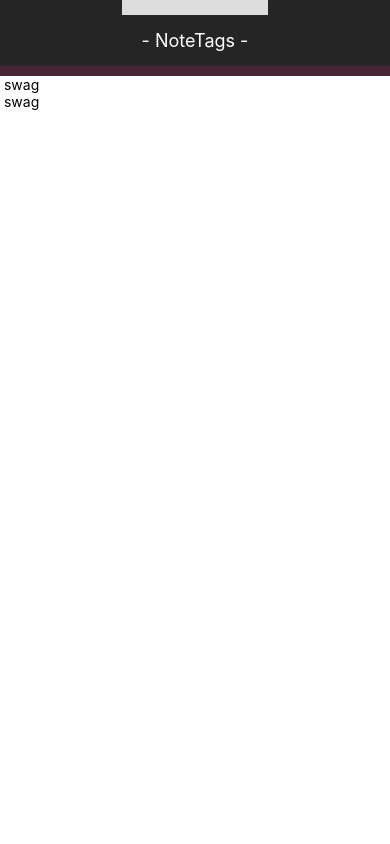
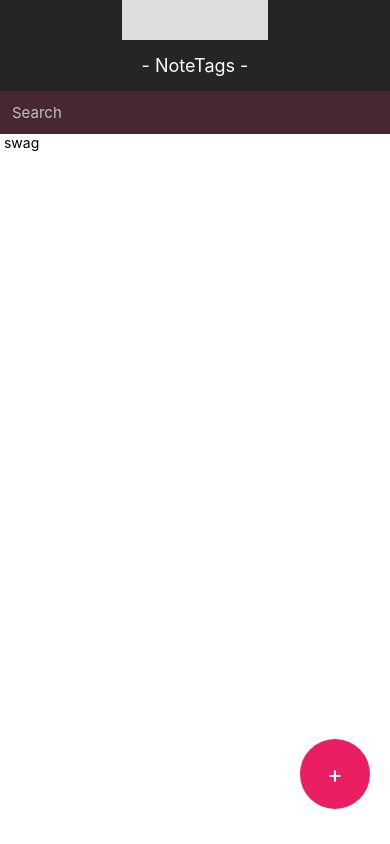
Before and after one commit to iloveswisscheese/calhacks2018, a React Native app in the folder NoteTags/: screen / in a window 390 px wide. Built offline with nearby package versions, Linux system fonts and the light colour scheme.

Commit message:
header, button, small main changes

```diff
--- a/NoteTags/contents/AddNoteButton.js
+++ b/NoteTags/contents/AddNoteButton.js
@@ -12,9 +12,29 @@ import {
 export default class AddNoteButton extends Component {
   render() {
     return (
-      <View>
-      <Text> swag </Text>
-      </View>
+      <TouchableOpacity style={styles.addButton}>
+          <Text style={styles.addButtonText}>+</Text>
+      </TouchableOpacity>
     );
   }
 }
+
+const styles = StyleSheet.create({
+    addButton: {
+        position: 'absolute',
+        zIndex: 11,
+        right: 20,
+        bottom: 35,
+        backgroundColor: '#E91E63',
+        width: 70,
+        height: 70,
+        borderRadius: 35,
+        alignItems: 'center',
+        justifyContent: 'center',
+        elevation: 8
+    },
+    addButtonText: {
+        color: '#fff',
+        fontSize: 24
+    }
+})
--- a/NoteTags/contents/Header.js
+++ b/NoteTags/contents/Header.js
@@ -12,9 +12,17 @@ import {
 export default class Header extends React.Component {
   render() {
     return (
+        <View>
             <View style = {styles.header}>
-                  <Text style = {styles.headerText}> - NoteTags - </Text>
+                <Text style = {styles.headerText}> - NoteTags - </Text>
             </View>
+            <View style = {styles.searchBar}>
+                <TextInput style = {styles.searchBarText}
+                placeholder = 'Search'
+                placeholderTextColor = 'silver'>
+                </TextInput>
+            </View>
+        </View>
     );
   }
 }
@@ -26,55 +34,23 @@ const styles = StyleSheet.create({
     header: {
         backgroundColor: '#252525',
         alignItems: 'center',
-        justifyContent:'center',
-        borderBottomWidth: 10,
-        borderBottomColor: '#482734'
+        justifyContent:'center'
     },
     headerText: {
         color: 'white',
         fontSize: 18,
-        borderTopWidth: 15,
+        borderTopWidth: 40,
         borderTopColor: '#ddd',
         padding: 15
     },
-    scrollContainer: {
-        flex: 1,
-        marginBottom: 100
+    searchBar: {
+        alignItems: 'stretch',
+        justifyContent:'center',
+        backgroundColor: '#482734',
     },
-    footer: {
-        position: 'absolute',
-        bottom: 0,
-        left: 0,
-        right: 0,
-        zIndex: 10
-    },
-    searchBar: {
-      color: 'black',
-      backgroundColor: '#E91E63'
-    },
-    textInput: {
-        alignSelf: 'stretch',
-        color: '#fff',
-        padding: 20,
-        backgroundColor: '#dddddd',
-        borderTopWidth:2,
-        borderTopColor: '#ededed'
-    },
-    addButton: {
-        position: 'absolute',
-        zIndex: 11,
-        right: 20,
-        bottom: 90,
-        backgroundColor: '#E91E63',
-        width: 70,
-        height: 70,
-        borderRadius: 35,
-        alignItems: 'center',
-        justifyContent: 'center',
-        elevation: 8
-    },
-    addButtonText: {
-        color: '#fff',
-        fontSize: 24
+    searchBarText: {
+        color: 'white',
+        fontSize: 15,
+        padding: 12
     }
 })
--- a/NoteTags/screens/Main.js
+++ b/NoteTags/screens/Main.js
@@ -19,7 +19,7 @@ export default class Main extends Component {
           <Header />
           <NotesContainer />
           <AddNoteButton />
-      </View>
+        </View>
     );
   }
 }
@@ -27,20 +27,6 @@ export default class Main extends Component {
 const styles = StyleSheet.create({
     container: {
         flex: 1,
-    },
-    header: {
-        backgroundColor: '#252525',
-        alignItems: 'center',
-        justifyContent:'center',
-        borderBottomWidth: 10,
-        borderBottomColor: '#482734'
-    },
-    headerText: {
-        color: 'white',
-        fontSize: 18,
-        borderTopWidth: 15,
-        borderTopColor: '#ddd',
-        padding: 15
     },
     scrollContainer: {
         flex: 1,
@@ -52,34 +38,5 @@ const styles = StyleSheet.create({
         left: 0,
         right: 0,
         zIndex: 10
-    },
-    searchBar: {
-        color: 'black',
-        backgroundColor: '#E91E63'
-    },
-    textInput: {
-        alignSelf: 'stretch',
-        color: '#fff',
-        padding: 20,
-        backgroundColor: '#dddddd',
-        borderTopWidth:2,
-        borderTopColor: '#ededed'
-    },
-    addButton: {
-        position: 'absolute',
-        zIndex: 11,
-        right: 20,
-        bottom: 90,
-        backgroundColor: '#E91E63',
-        width: 70,
-        height: 70,
-        borderRadius: 35,
-        alignItems: 'center',
-        justifyContent: 'center',
-        elevation: 8
-    },
-    addButtonText: {
-        color: '#fff',
-        fontSize: 24
     }
 })
```
